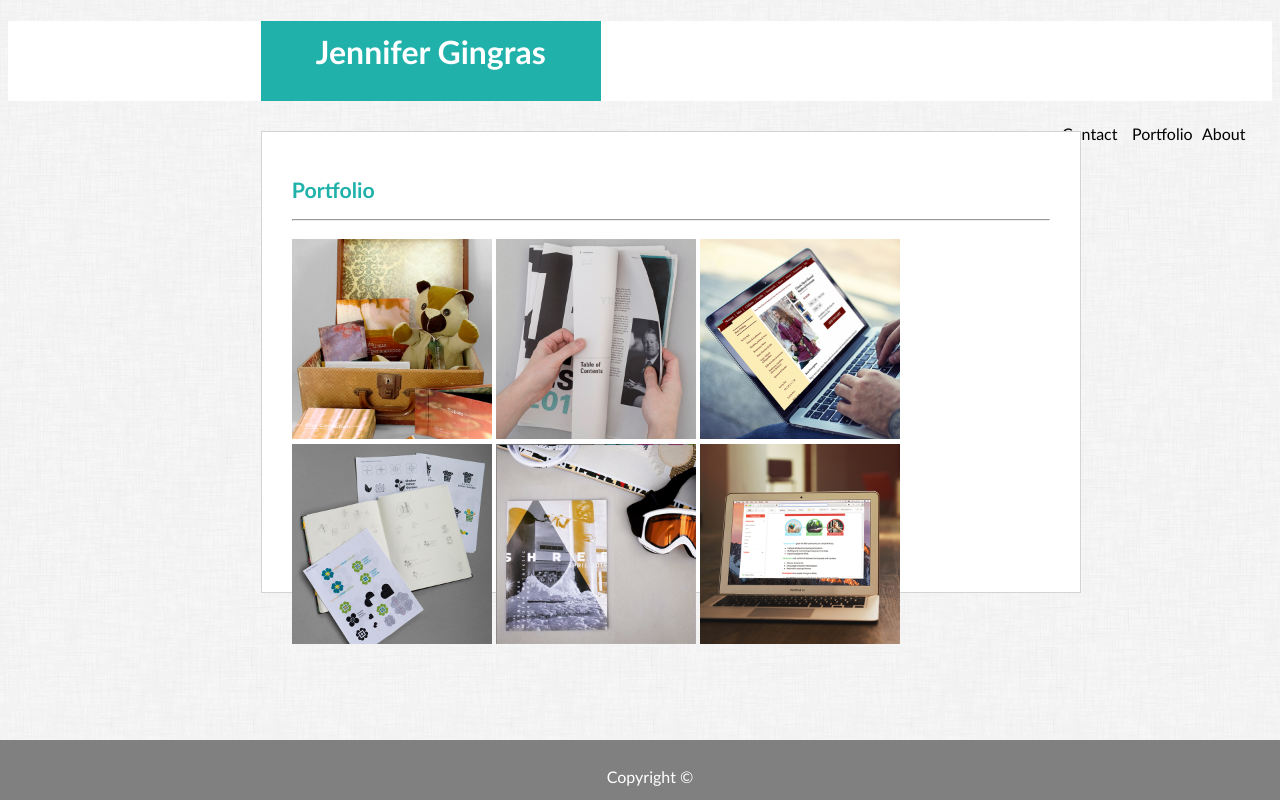
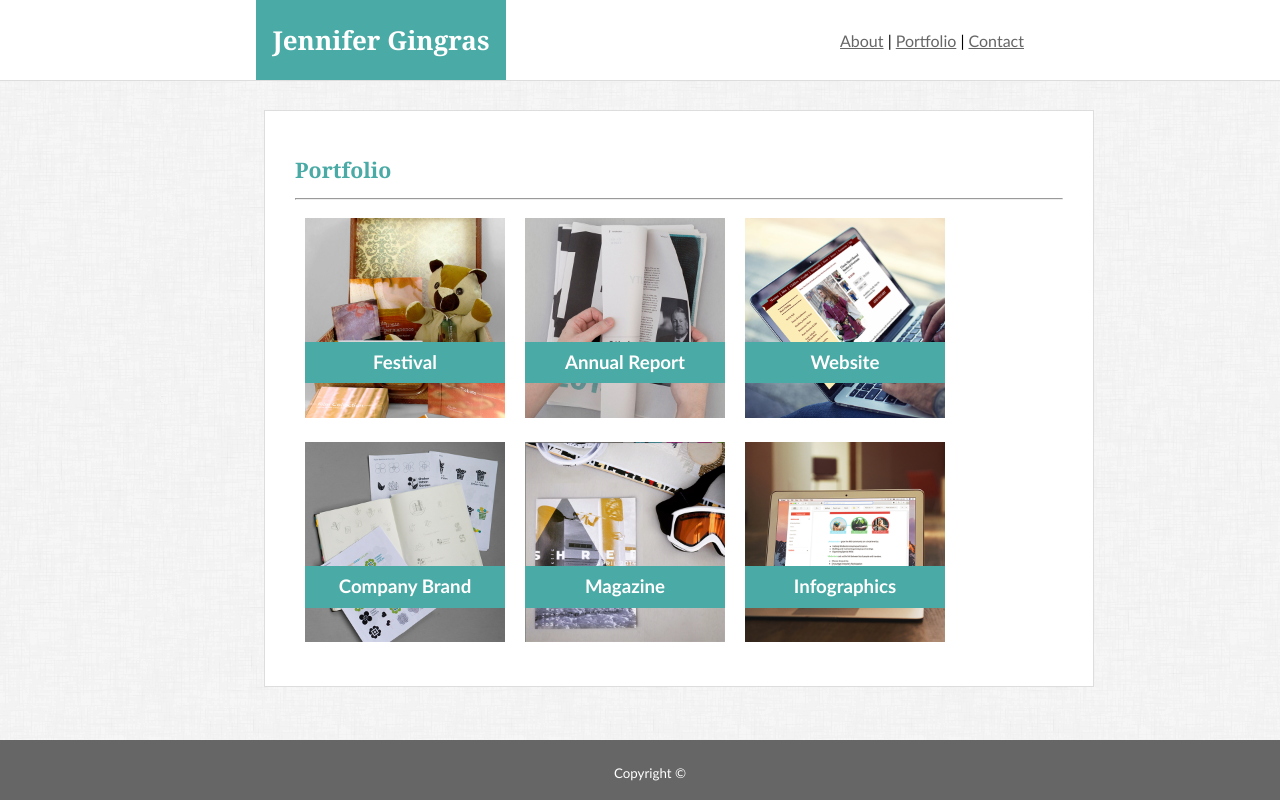
Before and after one commit to JenniferGingras/Basic-Portfolio, a plain HTML site: page portfolio.html in a window 1280 px wide. Drawn offline with Linux system fonts and the light colour scheme.

Commit message:
almost done

```diff
--- a/assets/css/style.css
+++ b/assets/css/style.css
@@ -1,64 +1,93 @@
 /* the body includes background image and font specs */
 body {
     background-image: url('dust_scratches.png');
-    background-color: gainsboro;
     font-family: 'Gill Sans', 'Gill Sans MT', Calibri, 'Trebuchet MS', sans-serif;
     font-size: 12pt;
     line-height: 16pt;
 }
 
-/* the header (box thing) will be at the top and include the name logo and navigation links to other pages */
+/* the header at the top with name logo and navigation links to other pages */
 header {
+    position: fixed;
     top: 0;
     left: 0;
-    background-color: white;
+    background-color: #ffffff;
     width: 100%;
     height: 80px;
     margin-bottom: 30px;
+    border-bottom: #dddddd solid 1px;
 }
 
-/* the name "logo" needs to sit on top of the header and be a different color */
+/* the name "logo" */
 h1 {
     top: 0;
-    margin-left: 20%;
-    height: 40px;
-    padding: 20px;
-    width: 300px;
-    background: lightseagreen;
+    margin: 0 0 0 20%;
+    height: 30px;
+    padding: 30px 0 20px 0;
+    width: 250px;
+    background: #4aaaa5;
+    font-family: Georgia, 'Times New Roman', Times, serif;
+    font-size: 26px;
     text-align: center;
-    color: white;
+    color: #ffffff;
 }
 
 /* Top Navigation */
-#nav {
-    list-style-type: none;
-    margin: 0;
-    padding: 0;
+nav {
+    float: right;
+    margin-right: 20%;
+    padding: 30px 0 0 0;
 }
 
-#nav li {
-    margin: 0;
-    width: 70px;
-    float: right
+nav a:link {
+    color: #666666
 }
+
+
+nav a:visited {
+    color: #666666
+}
+
+
+nav a:hover {
+    color: #4aaaa5
+}
+
+nav a:active {
+    color: #dddddd
+}
+
+
 
 
 /* the container holds the page title and the content */
 .container {
-    position: relative;
+    position: absolute;
+    top: 110px;
     margin-right: 20%;
-    margin-left:20%;
+    margin-left: 20%;
     width: 60%;
-    height: 400px;
     padding: 30px;
-    border-style: solid;
-    border-width: 1px;
-    border-color: lightgrey;
-    background: white;
+    border: #dddddd solid 1px;
+    background: #ffffff;
 }
 
+.clearfix {
+    overflow: auto;
+}
+
+/*
+.clearfix.container {
+    content: "";
+    clear: both;
+    display: table;
+  }
+ */
+
+
 h2 {
-    color: lightseagreen;
+    color: #4aaaa5;
+    font-family: Georgia, 'Times New Roman', Times, serif;
     font-size: 16pt;
 }
 
@@ -68,12 +97,25 @@ h2 {
     margin: 10px 20px 10px 0px;
 }
 
-#portfolio {
+h3 {
+    background-color: #4aaaa5;
+    padding: 10px 0 10px 0;
+    color: #ffffff;
+    text-align: center;
+}
+
+.bar {
+    position: relative;
     float: left;
     margin: 10px;
-    height: 200px;
 }
 
+.bar h3 {
+    width: 100%;
+    position: absolute;
+    bottom: 20px;
+}
+/* contact form */
 input {
     width: 100%;
     height: 25px;
@@ -85,21 +127,22 @@ textarea {
 }
 
 button {
-    background: lightseagreen;
+    background: #4aaaa5;
     padding: 10px;
-    color: white;
+    color: #ffffff;
     font-size: 12pt;
 }
 
-/* bottom of page, full width, has centered copyright text */
+/* bottom of page, full width, has centered text */
 footer {
     position: fixed;
     left: 0;
     bottom: 0;
-    background-color: gray;
+    background-color: #666666;
     width: 100%;
     height: 40px;
     padding: 10px;
-    color: white;
+    font-size: 10pt;
+    color: #ffffff;
     text-align: center;
 }
--- a/portfolio.html
+++ b/portfolio.html
@@ -11,18 +11,21 @@
 
      <!--Site Header: Top Menu-->
      <header>
+
+          <!--Page nagivation-->
+          <nav>
+                <a href="index.html">About</a> |
+                <a href="portfolio.html">Portfolio</a> |
+                <a href="contact.html">Contact</a>
+            </nav>
+
          <!--Name logo-->
          <h1>Jennifer Gingras</h1>
-
-        <!--Page nagivation-->
-         <ul id="nav">
-             <li><a href="#"></a>About</li>
-             <li><a href="#"></a>Portfolio</li>
-             <li><a href="#"></a>Contact</li>
-         </ul>
     </header>
 
     <!--Portfolio Containter-->
+    <!--Add clearfix to containing element, so does it go here?-->
+
     <div class="container">
 
          <!--Page title-->
@@ -31,14 +34,32 @@
          <hr>
 
         <!--Portfolio images-->
-        <section id="float">
+        <div class="clearfix">
+          <div class="bar">
                 <img src="assets/images/project-1.jpg" width="200" height="200">
+                    <h3>Festival</h3>
+            </div>
+            <div class="bar">
                 <img src="assets/images/project-2.jpg" width="200" height="200">
+                    <h3>Annual Report</h3>
+            </div>
+            <div class="bar">
                 <img src="assets/images/project-3.jpg" width="200" height="200">
+                    <h3>Website</h3>
+            </div>
+            <div class="bar">
                 <img src="assets/images/project-4.jpg" width="200" height="200">
+                    <h3>Company Brand</h3>
+            </div>
+            <div class="bar">
                 <img src="assets/images/project-5.png" width="200" height="200">
+                    <h3>Magazine</h3>
+            </div>
+            <div class="bar">
                 <img src="assets/images/project-6.jpg" width="200" height="200">
-        </section>
+                    <h3>Infographics</h3>
+            </div>
+        </div>
 
     </div>
 
```
Also changed, not shown: contact.html (+17 -7 lines), index.html (+8 -8 lines), 1 other file. Lines whose indentation alone changed are shown as unchanged.
